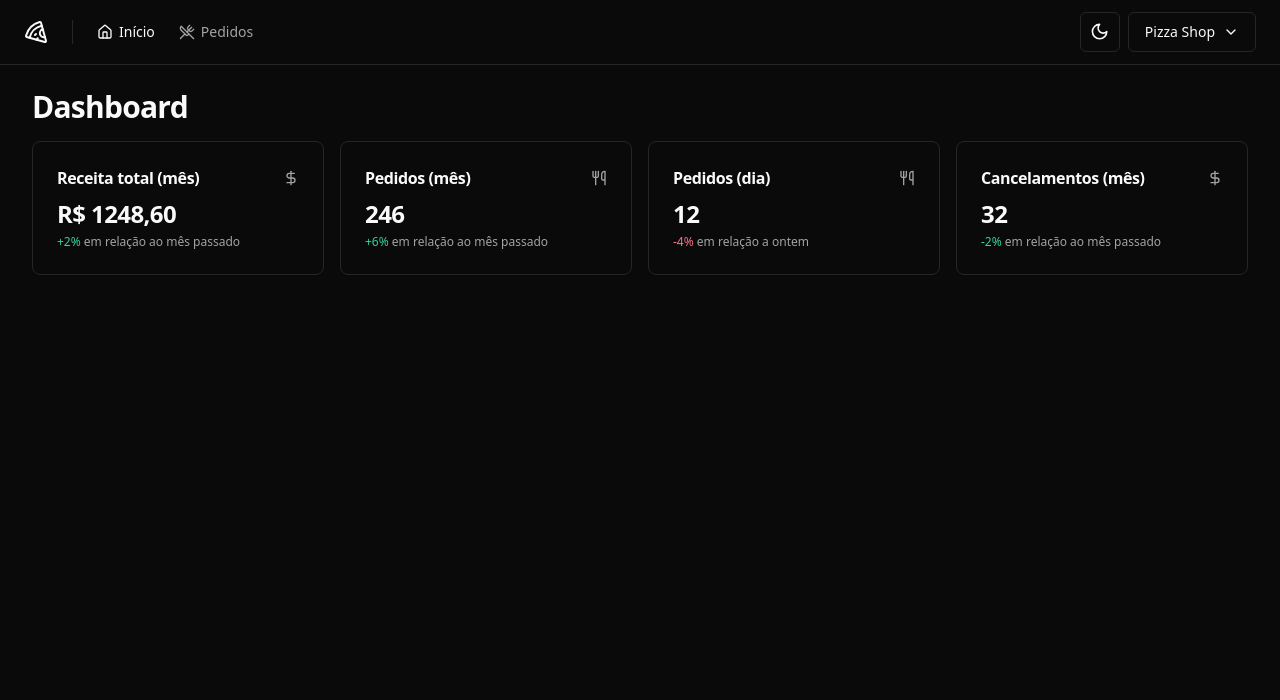
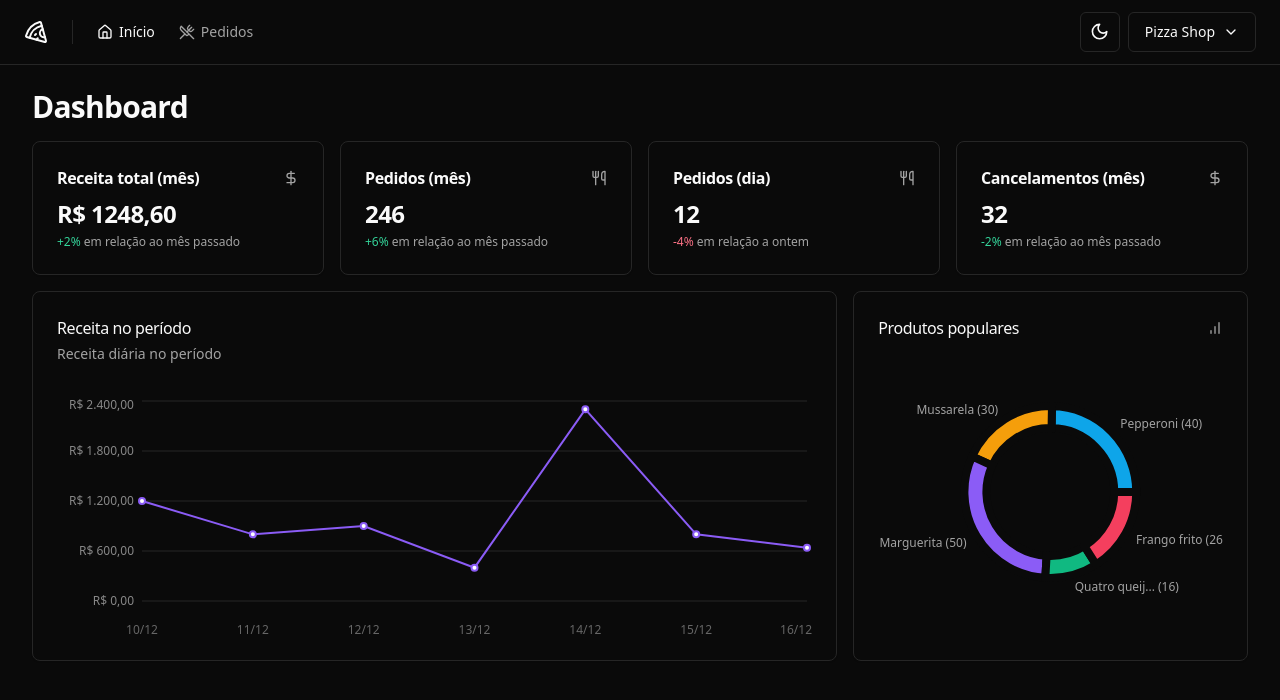
Before and after one commit to rafaeltreiber/Pizza-Shop, a React (Vite) app: page / in a window 1280 px wide. Shown: the top 700 px of the page. Built offline with nearby package versions, Linux system fonts and the light colour scheme.

Commit message:
add charts to dashboard

```diff
--- a/package.json
+++ b/package.json
@@ -28,6 +28,7 @@
     "react-helmet-async": "^2.0.5",
     "react-hook-form": "^7.52.1",
     "react-router-dom": "^6.24.1",
+    "recharts": "^2.12.7",
     "sonner": "^1.5.0",
     "sort-by": "^1.2.0",
     "tailwind-merge": "^2.4.0",
--- a/src/Pages/app/dashboard/dashboard.tsx
+++ b/src/Pages/app/dashboard/dashboard.tsx
@@ -3,6 +3,8 @@ import { MonthRevenueCard } from "./month-revenue-card";
 import { MonthOrdersAmountCard } from "./month-orders-amount-card";
 import { DayOrdersAmountCard } from "./day-orders-amount-card";
 import { MonthCanceledOrdersAmountCard } from "./month-canceled-orders-amount-card";
+import { RevenueChart } from "./revenue-chart";
+import { PopularProductsChart } from "./popular-products-chart";
 
 export function Dashboard() {
   return <>
@@ -16,6 +18,11 @@ export function Dashboard() {
         <DayOrdersAmountCard />
         <MonthCanceledOrdersAmountCard />
       </div>
+
+      <div className="grid grid-cols-9 gap-4">
+        <RevenueChart />
+        <PopularProductsChart />
+      </div>
     </div>
   </>
 }
--- /dev/null
+++ b/src/Pages/app/dashboard/popular-products-chart.tsx
@@ -0,0 +1,86 @@
+import { Card, CardContent, CardHeader, CardTitle } from "@/components/ui/card";
+import { BarChart } from "lucide-react";
+import { ResponsiveContainer, PieChart, Pie, Cell } from 'recharts'
+import colors from 'tailwindcss/colors'
+
+const data = [
+  { product: 'Pepperoni', amount: 40 },
+  { product: 'Mussarela', amount: 30 },
+  { product: 'Marguerita', amount: 50 },
+  { product: 'Quatro queijos', amount: 16 },
+  { product: 'Frango frito', amount: 26 },
+]
+
+const COLORS = [
+  colors.sky['500'],
+  colors.amber['500'],
+  colors.violet['500'],
+  colors.emerald['500'],
+  colors.rose['500'],
+]
+
+export function PopularProductsChart() {
+  return (
+    <Card className="col-span-3">
+      <CardHeader className="pb-8">
+        <div className="flex items-center justify-between">
+          <CardTitle className="text-base font-medium">Produtos populares</CardTitle>
+          <BarChart className="w-4 h-4 text-muted-foreground" />
+        </div>
+      </CardHeader>
+      <CardContent>
+        <ResponsiveContainer width="100%" height={240}>
+          <PieChart style={{ fontSize: 12 }}>
+            <Pie
+              data={data}
+              dataKey="amount"
+              nameKey="product"
+              cx="50%"
+              cy="50%"
+              outerRadius={86}
+              innerRadius={64}
+              strokeWidth={8}
+              labelLine={false}
+              label={({
+                cx,
+                cy,
+                midAngle,
+                innerRadius,
+                outerRadius,
+                value,
+                index,
+              }) => {
+                const RADIAN = Math.PI / 180
+                const radius = 12 + innerRadius + (outerRadius - innerRadius)
+                const x = cx + radius * Math.cos(-midAngle * RADIAN)
+                const y = cy + radius * Math.sin(-midAngle * RADIAN)
+
+                return (
+                  <text
+                    x={x}
+                    y={y}
+                    className="fill-muted-foreground text-xs"
+                    textAnchor={x > cx ? 'start' : 'end'}
+                    dominantBaseline="central"
+                  >
+                    {data[index].product.length > 12
+                      ? data[index].product.substring(0, 12).concat('...')
+                      : data[index].product}{' '}
+                    ({value})
+                  </text>
+                )
+              }}
+            >
+              {data.map((_, index) => {
+                return (
+                  <Cell key={`cell-${index}`} fill={COLORS[index]} className="stroke-background hover:opacity-80" />
+                )
+              })}
+            </Pie>
+          </PieChart>
+        </ResponsiveContainer>
+
+      </CardContent>
+    </Card>
+  )
+}
--- /dev/null
+++ b/src/Pages/app/dashboard/revenue-chart.tsx
@@ -0,0 +1,37 @@
+import { Card, CardContent, CardDescription, CardHeader, CardTitle } from "@/components/ui/card";
+import { ResponsiveContainer, LineChart, XAxis, YAxis, Line, CartesianGrid } from 'recharts'
+import colors from 'tailwindcss/colors'
+
+const data = [
+  { date: '10/12', revenue: 1200 },
+  { date: '11/12', revenue: 800 },
+  { date: '12/12', revenue: 900 },
+  { date: '13/12', revenue: 400 },
+  { date: '14/12', revenue: 2300 },
+  { date: '15/12', revenue: 800 },
+  { date: '16/12', revenue: 640 },
+]
+
+export function RevenueChart() {
+  return (
+    <Card className="col-span-6">
+      <CardHeader className="flex-row items-center justify-between pb-8">
+        <div className="space-y-1">
+          <CardTitle className="text-base font-medium">Receita no período</CardTitle>
+          <CardDescription>Receita diária no período</CardDescription>
+        </div>
+      </CardHeader>
+      <CardContent>
+        <ResponsiveContainer width="100%" height={240}>
+          <LineChart data={data} style={{ fontSize: 12 }}>
+            <XAxis dataKey="date" axisLine={false} tickLine={false} dy={16} />
+            <YAxis width={80} stroke="#888" axisLine={false} tickLine={false} tickFormatter={(value: number) => value.toLocaleString('pt-BR', { style: 'currency', currency: 'BRL' })} />
+            <CartesianGrid vertical={false} className="stroke-muted" />
+            <Line type="linear" strokeWidth={2} dataKey="revenue" stroke={colors.violet['500']} />
+          </LineChart>
+        </ResponsiveContainer>
+
+      </CardContent>
+    </Card>
+  )
+}
```
Also changed, not shown: 1 other file (tests, documents, lock files or other folders).
